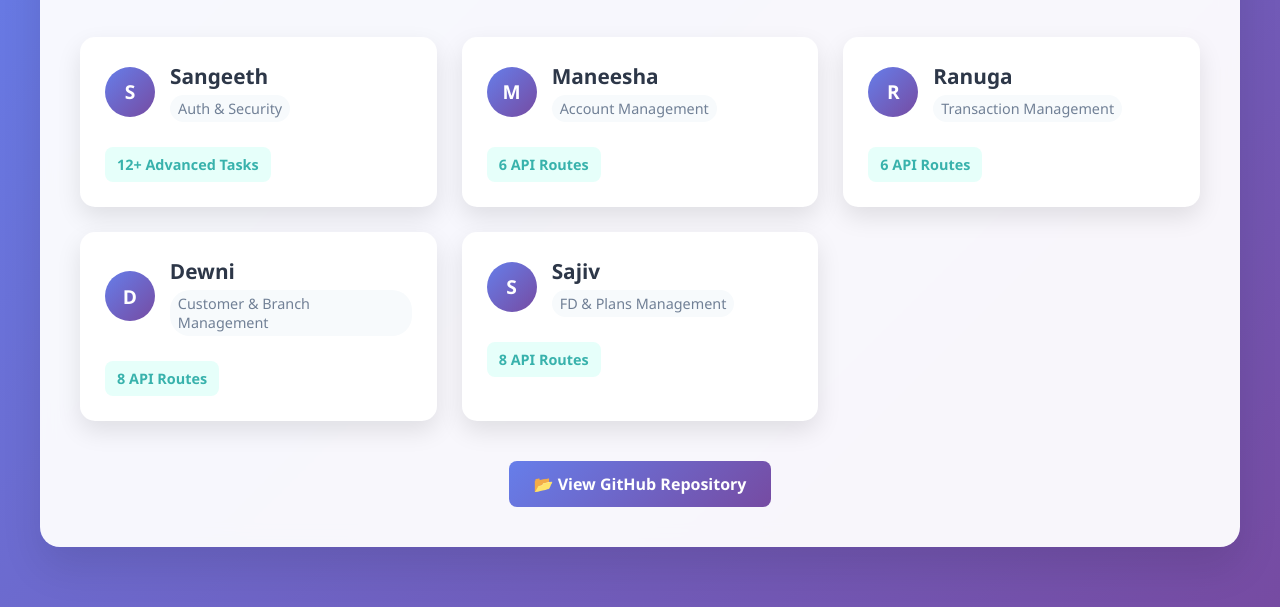
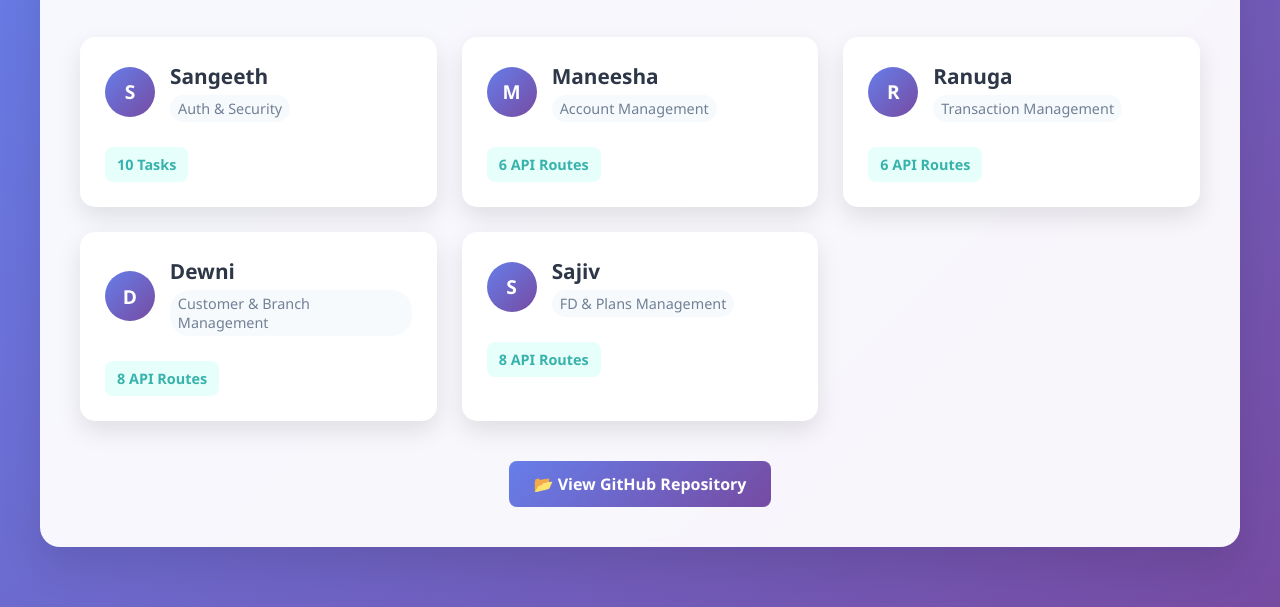
Before and after one commit to Team-SMDRS/Work-Division, a plain HTML site: page index.html in a window 1280 px wide. Shown: the part 193-800 px from the top of the page. Drawn offline with Linux system fonts and the light colour scheme.

Commit message:
Update index.html

```diff
--- a/index.html
+++ b/index.html
@@ -293,7 +293,7 @@
                         <span class="member-role"> Auth & Security</span>
                     </div>
                 </div>
-                <div class="task-count">12+ Advanced Tasks</div>
+                <div class="task-count">10  Tasks</div>
             </div>
 
             <div class="member-card" onclick="showWork('maneesha')">
```
